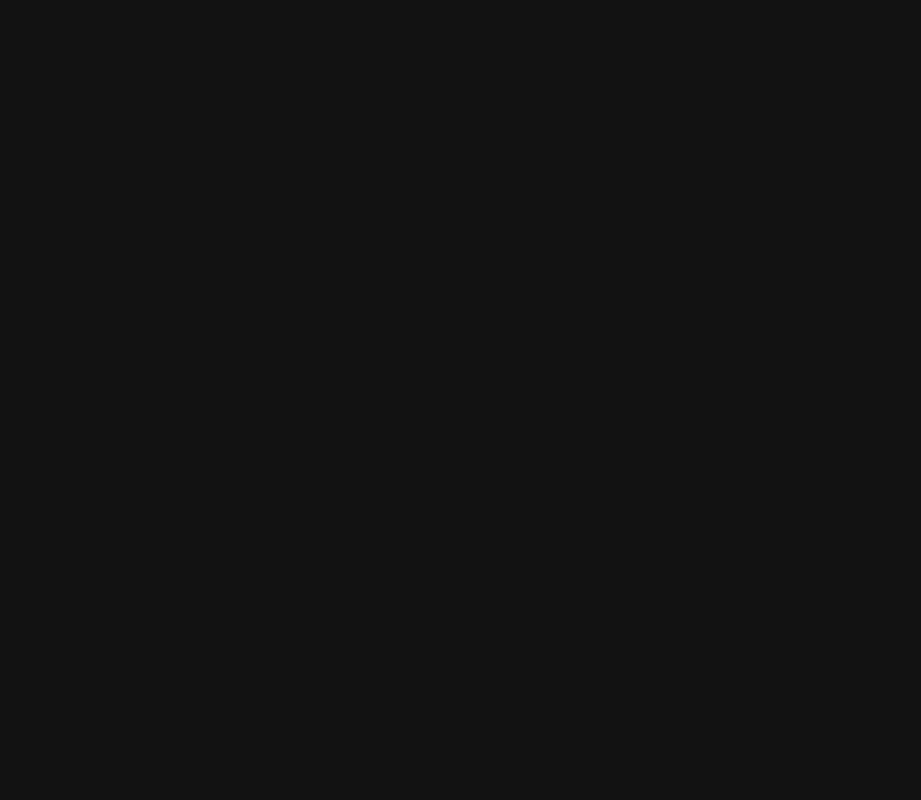
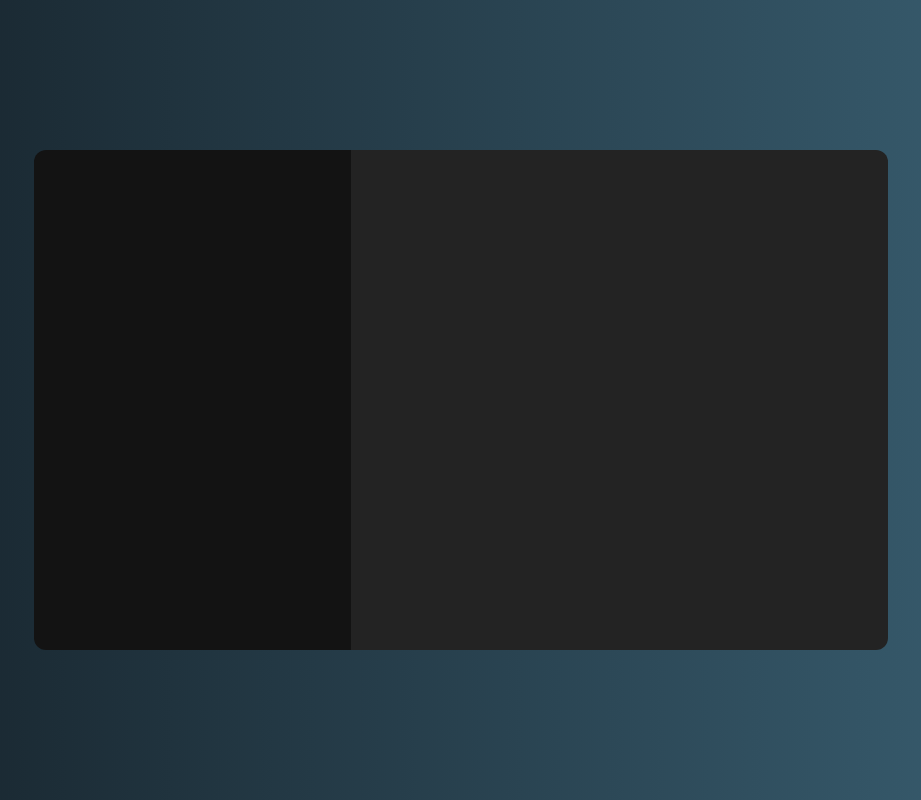
Before and after one commit to mohsin68/vue3-firbase-chat, a Vue app: page /chat in a window 1280 px wide. Before the commit this address had no page. Shown: the whole page, without its empty margins (179-1100 px from the left). Built offline with nearby package versions, Linux system fonts and the light colour scheme.

Commit message:
✨Feat(chat) create strcture  of chat page

```diff
--- a/src/compositions/useAuth.js
+++ b/src/compositions/useAuth.js
@@ -1,3 +1,4 @@
+import router from '@/router';
 import { auth, provider } from '../firebase';
 import { onAuthStateChanged, signInWithPopup, signOut } from 'firebase/auth';
 import { ref, computed, onUnmounted } from 'vue';
@@ -21,6 +22,8 @@ export default () => {
   const signIn = async () => {
     try {
       await signInWithPopup(auth, provider);
+      router.push('/chat');
+
     } catch (error) {
       console.log(error.message);
     }
@@ -29,6 +32,7 @@ export default () => {
   const signOutUser = async () => {
     try {
       await signOut(auth);
+      router.push('/');
     } catch (error) {
       console.log(error.message);
     }
@@ -39,6 +43,7 @@ export default () => {
     if (userData) {
       const parsedData = JSON.parse(userData);
       user.value = parsedData;
+      router.push('/chat');
     }
   };
 
--- a/src/router/index.js
+++ b/src/router/index.js
@@ -1,5 +1,6 @@
 import { createRouter, createWebHistory } from 'vue-router';
 import Auth from '../views/Auth.vue';
+import Chat from '../views/Chat.vue';
 
 const routes = [
   {
@@ -7,6 +8,11 @@ const routes = [
     name: 'Auth',
     component: Auth
   },
+  {
+    path: '/chat',
+    name: 'Chat',
+    component: Chat
+  }
 ];
 
 const router = createRouter({
--- /dev/null
+++ b/src/views/Chat.vue
@@ -0,0 +1,31 @@
+<template>
+  <div class="chat-page h-full flex justify-center items-center">
+    <div class="chat-wrapper flex w-2/3 h-[500px]">
+      <div class="chat-sidebar flex-grow rounded-l-xl px-6 py-4"></div>
+      <div class="chat-main grow-[2] bg-[#232323] rounded-r-xl"></div>
+    </div>
+  </div>
+</template>
+
+<script>
+export default {};
+</script>
+
+<style lang="scss">
+.chat-page {
+  background: #16222a; /* fallback for old browsers */
+  background: -webkit-linear-gradient(
+    to left,
+    #3a6073,
+    #16222a
+  ); /* Chrome 10-25, Safari 5.1-6 */
+  background: linear-gradient(
+    to left,
+    #3a6073,
+    #16222a
+  ); /* W3C, IE 10+/ Edge, Firefox 16+, Chrome 26+, Opera 12+, Safari 7+ */
+  .chat-sidebar {
+    background: #131313;
+  }
+}
+</style>
```
